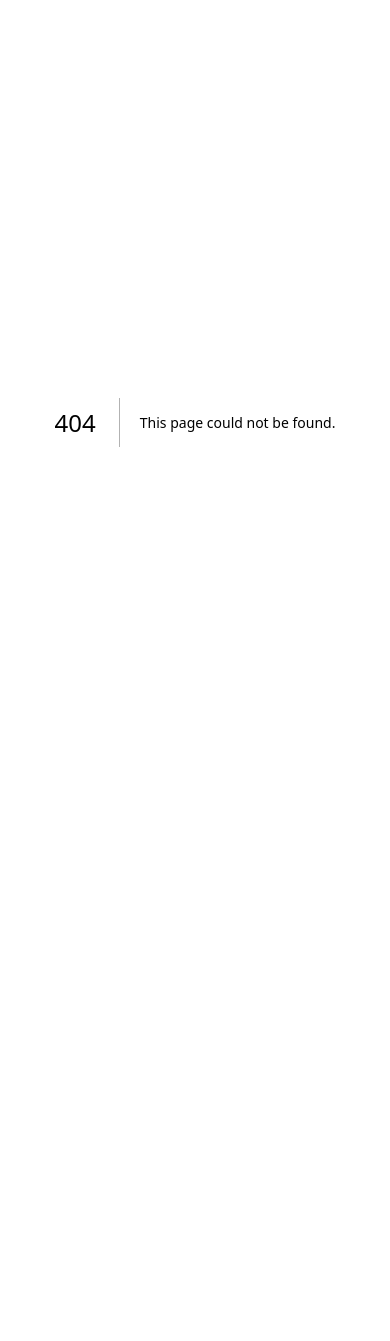
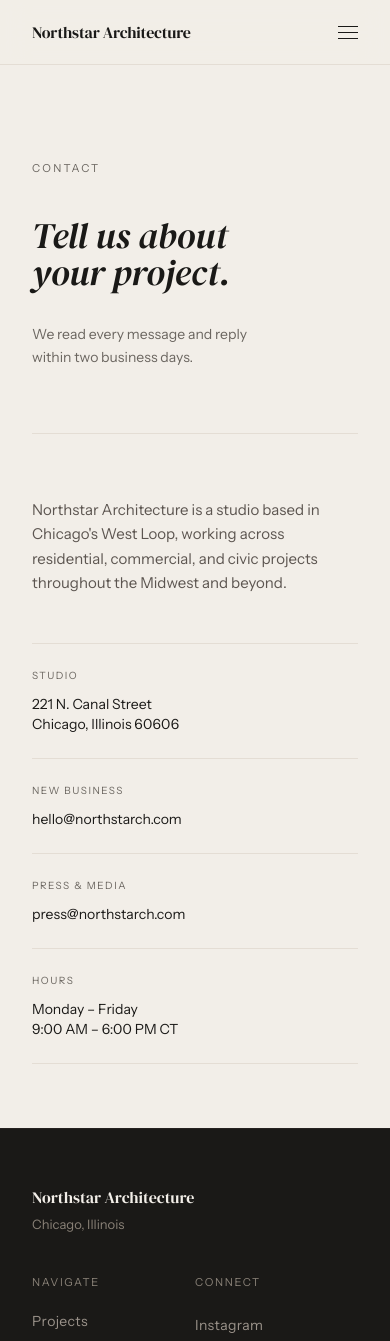
Before and after one commit to SebasNovillo/northstar-architecture, a Next.js app: page /contact in a window 390 px wide. Before the commit this address had no page. Shown: the top 1341 px of the page. Before the commit the page ends 844 px from the top, so only its background shows below. Built offline with nearby package versions, Linux system fonts and the light colour scheme.

Commit message:
feat: add contact page
Add the Contact page with studio information, inquiry contacts, press details, office hours, and responsive layout.

```diff
--- /dev/null
+++ b/app/contact/page.tsx
@@ -0,0 +1,119 @@
+import type { Metadata } from "next";
+
+import { Footer } from "@/components/layout/Footer";
+import { Header } from "@/components/layout/Header";
+
+export const metadata: Metadata = {
+  title: "Contact | Northstar Architecture",
+  description:
+    "Contact Northstar Architecture about residential, commercial, and civic architecture projects.",
+};
+
+const emailLinkClassName =
+  "break-words underline-offset-4 transition-colors duration-200 hover:text-[#6b6660] hover:underline focus-visible:outline-2 focus-visible:outline-offset-4 focus-visible:outline-[#1a1917] motion-reduce:transition-none";
+
+export default function ContactPage() {
+  return (
+    <div className="relative bg-[#f2eee8]">
+      <Header variant="solid" />
+
+      <main id="main-content">
+        <section
+          aria-labelledby="contact-heading"
+          className="bg-[#f2eee8] pt-[120px] text-[#1a1917]"
+        >
+          <div className="mx-auto max-w-[1440px] px-8 md:px-12 lg:px-16">
+            <p className="pt-10 pb-10 text-[11px] tracking-[0.2em] text-[#6b6660] uppercase md:pt-16 md:pb-14">
+              Contact
+            </p>
+
+            <div className="grid gap-y-8 border-b border-[#e4ddd4] pb-16 md:grid-cols-12 md:gap-x-8 md:pb-24">
+              <div className="md:col-span-9 lg:col-span-8">
+                <h1
+                  id="contact-heading"
+                  className="font-serif text-4xl leading-[1.04] font-normal italic sm:text-5xl md:text-6xl lg:text-7xl"
+                >
+                  Tell us about
+                  <br />
+                  your project.
+                </h1>
+              </div>
+
+              <div className="flex flex-col justify-end md:col-span-3 md:items-end lg:col-span-4">
+                <p className="max-w-[220px] text-sm leading-relaxed text-[#6b6660] md:text-right">
+                  We read every message and reply within two business days.
+                </p>
+              </div>
+            </div>
+
+            <div className="grid py-16 md:grid-cols-12 md:gap-x-8 md:py-20">
+              <div className="mb-12 md:col-span-4 md:mb-0">
+                <p className="max-w-[340px] text-[15px] leading-relaxed text-[#5c5550]">
+                  Northstar Architecture is a studio based in Chicago&apos;s West
+                  Loop, working across residential, commercial, and civic
+                  projects throughout the Midwest and beyond.
+                </p>
+              </div>
+
+              <address className="min-w-0 not-italic md:col-span-8 md:col-start-5">
+                <dl className="grid border-b border-[#e4ddd4] sm:grid-cols-2 xl:grid-cols-[1.05fr_1.15fr_1.15fr_1fr]">
+                  <div className="border-t border-[#e4ddd4] py-6 pr-6">
+                    <dt className="mb-3 text-[10px] tracking-[0.15em] text-[#6b6660] uppercase">
+                      Studio
+                    </dt>
+                    <dd className="text-sm leading-snug">
+                      221 N. Canal Street
+                      <br />
+                      Chicago, Illinois 60606
+                    </dd>
+                  </div>
+
+                  <div className="border-t border-[#e4ddd4] py-6 pr-6">
+                    <dt className="mb-3 text-[10px] tracking-[0.15em] text-[#6b6660] uppercase">
+                      New Business
+                    </dt>
+                    <dd className="text-sm leading-snug">
+                      <a
+                        href="mailto:hello@northstarch.com"
+                        className={emailLinkClassName}
+                      >
+                        hello@northstarch.com
+                      </a>
+                    </dd>
+                  </div>
+
+                  <div className="border-t border-[#e4ddd4] py-6 pr-6">
+                    <dt className="mb-3 text-[10px] tracking-[0.15em] text-[#6b6660] uppercase">
+                      Press &amp; Media
+                    </dt>
+                    <dd className="text-sm leading-snug">
+                      <a
+                        href="mailto:press@northstarch.com"
+                        className={emailLinkClassName}
+                      >
+                        press@northstarch.com
+                      </a>
+                    </dd>
+                  </div>
+
+                  <div className="border-t border-[#e4ddd4] py-6 pr-6">
+                    <dt className="mb-3 text-[10px] tracking-[0.15em] text-[#6b6660] uppercase">
+                      Hours
+                    </dt>
+                    <dd className="text-sm leading-snug">
+                      Monday – Friday
+                      <br />
+                      9:00 AM – 6:00 PM CT
+                    </dd>
+                  </div>
+                </dl>
+              </address>
+            </div>
+          </div>
+        </section>
+      </main>
+
+      <Footer />
+    </div>
+  );
+}
```
